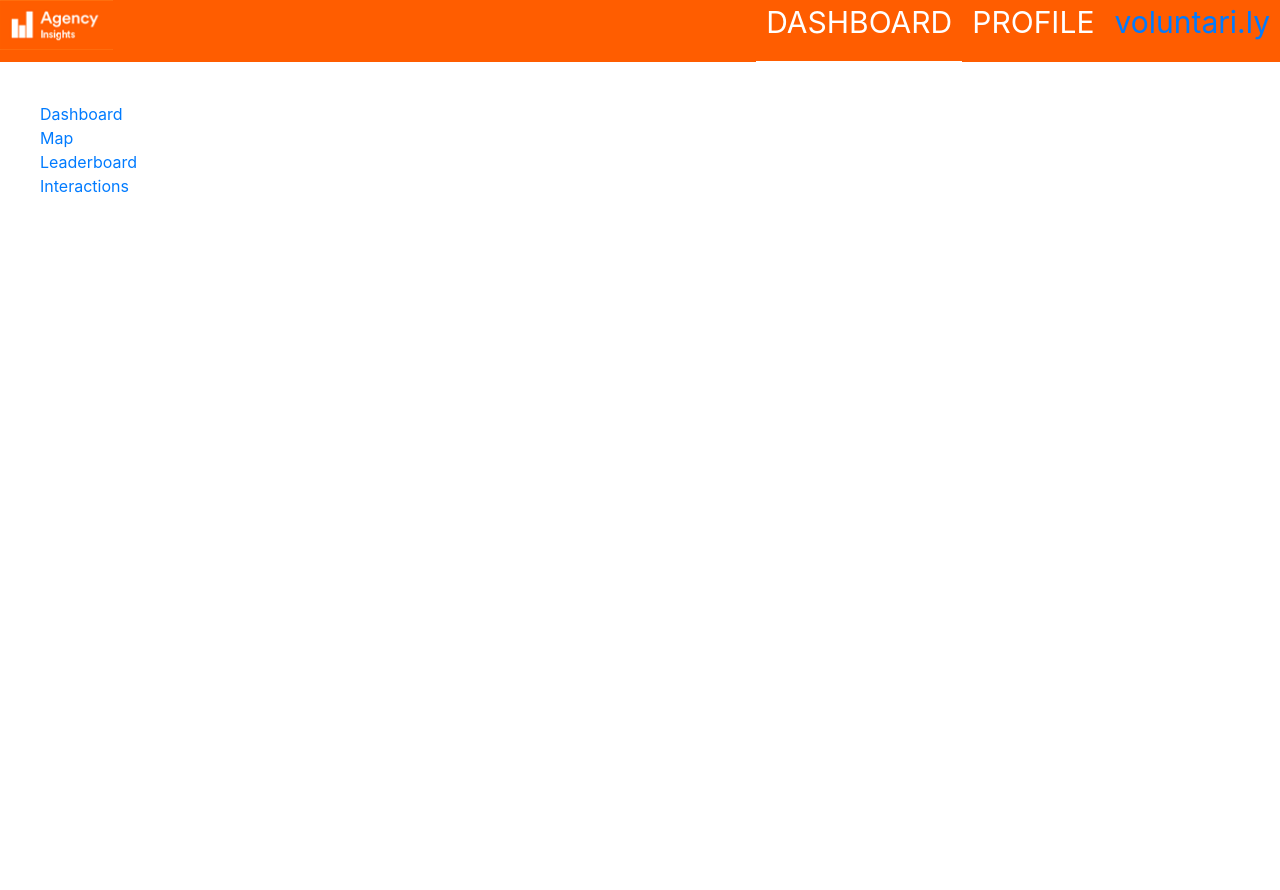
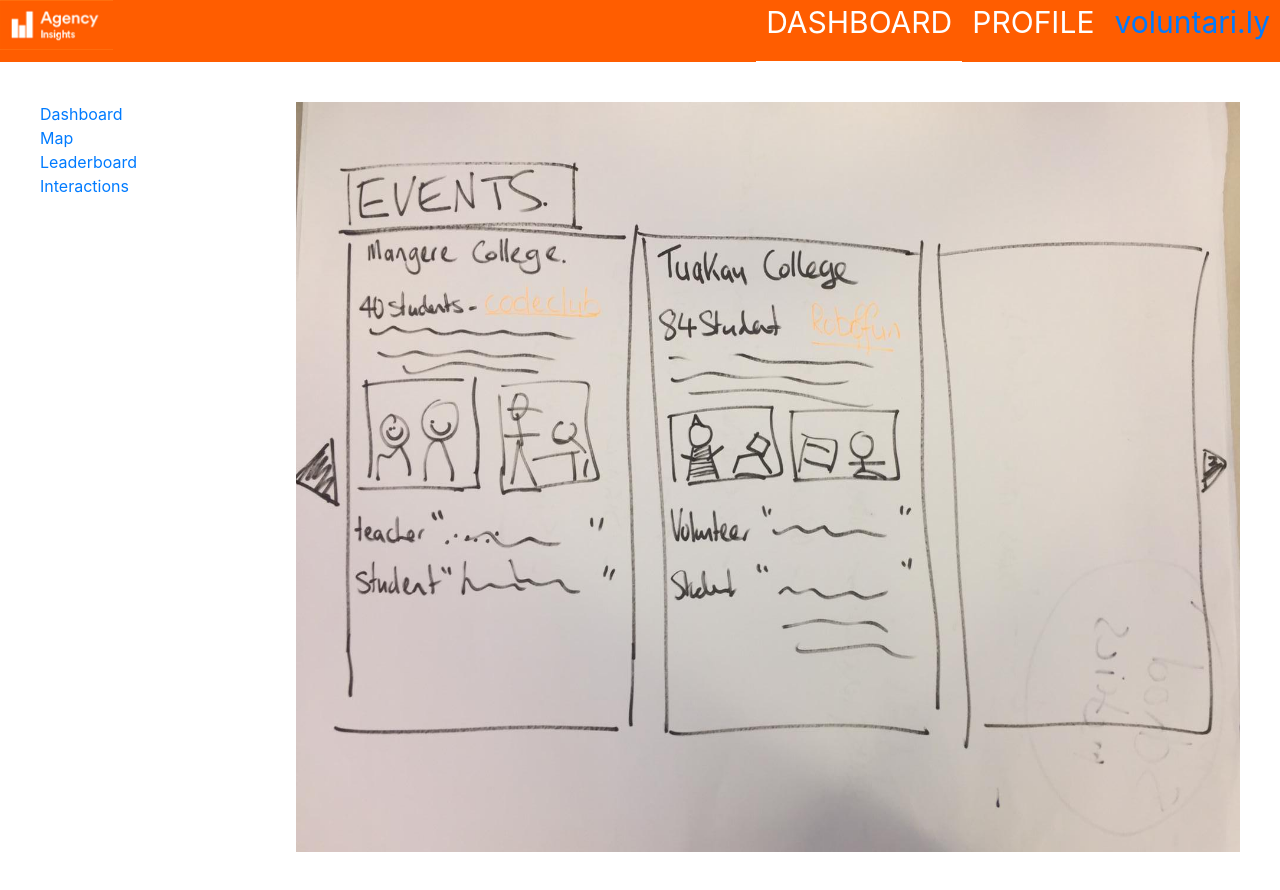
Before and after one commit to voluntarily/vly-agency-example, a React (Create React App) app in the folder VoluntarilyAgency/ClientApp/: page /interactions in a window 1280 px wide. Before the commit the page ends 800 px from the top, so only its background shows below. Built offline with nearby package versions, Linux system fonts and the light colour scheme; no server answers.

Commit message:
final push

```diff
--- a/VoluntarilyAgency/ClientApp/src/components/Interactions/index.jsx
+++ b/VoluntarilyAgency/ClientApp/src/components/Interactions/index.jsx
@@ -1,5 +1,5 @@
 import React, { Component } from 'react';
-
+import img from "../../images/inter.jpeg";
 
 export default class Interactions extends Component {
  render() {
@@ -9,6 +9,8 @@ export default class Interactions extends Component {
       style ={{
                 padding: "20px",
                 margin: "20px"}}>
+
+        <img style={{height: "750px", width: "100%"}} src={img}/>
       </div>
     );
   }
--- a/VoluntarilyAgency/ClientApp/src/components/Map/index.jsx
+++ b/VoluntarilyAgency/ClientApp/src/components/Map/index.jsx
@@ -1,6 +1,6 @@
 import React, { Component } from 'react';
 import PowerbiEmbedded from 'react-powerbi';
-
+import img from "../../images/map.png";
 
 
 export default class Map extends Component {
@@ -15,7 +15,10 @@ export default class Map extends Component {
             <iframe style ={{
                         padding: "20px",
                         margin: "20px"}} height="700px" width="100%" src="https://app.powerbi.com/view?r=eyJrIjoiZDUzZGNiNWItOGNjNi00OWFiLWE1MGYtNDViZGE5OWUwZjMzIiwidCI6IjIzNGMwNzY4LTQ3NTQtNDE0ZS1hNmQ1LWUzODY1NjI4YTQ3ZCJ9" frameborder="0" allowFullScreen="true"></iframe>
-            <div></div>
+            <div>
+                        <img style={{height: "100%", width: "100%"}} src={img}/>
+
+            </div>
         </div>
     );
   }
```
Also changed, not shown: VoluntarilyAgency/ClientApp/src/images/inter.jpeg (added), VoluntarilyAgency/ClientApp/src/images/map.png (added).
